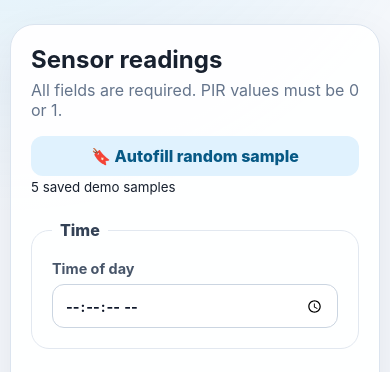
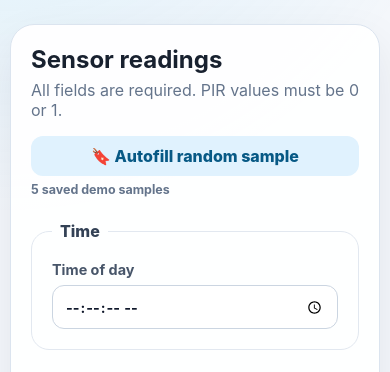
Before and after one commit to Anushangar-U/FDM, a Flask app: page / in a window 390 px wide. Shown: the part 264-636 px from the top of the page. Run offline with Flask 3, Linux system fonts and the light colour scheme.

Commit message:
Style sample bookmark autofill control

```diff
--- a/system/static/styles.css
+++ b/system/static/styles.css
@@ -100,6 +100,19 @@ h1 {
 .section-heading p {
   margin-bottom: 0;
   color: #64748b;
+}
+
+.sample-bookmark {
+  display: flex;
+  flex-direction: column;
+  align-items: flex-end;
+  gap: 6px;
+}
+
+.sample-bookmark small {
+  color: #64748b;
+  font-size: 0.78rem;
+  font-weight: 700;
 }
 
 fieldset {
@@ -241,6 +254,11 @@ select:focus {
     flex-direction: column;
   }
 
+  .sample-bookmark {
+    width: 100%;
+    align-items: stretch;
+  }
+
   .grid,
   .one-column {
     grid-template-columns: 1fr;
```
